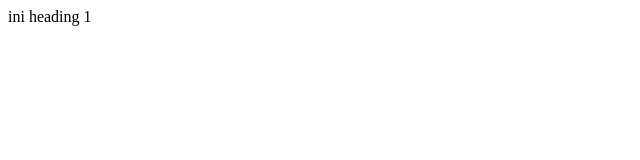
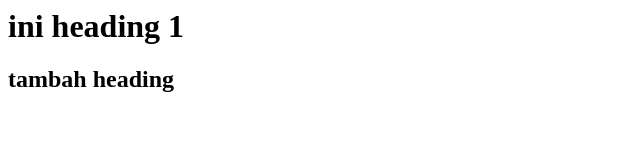
Before and after one commit to adikusuma/belajargithub, a plain HTML site: page index.html in a window 1280 px wide. Shown: the whole page, without its empty margins (0-640 px from the left). Drawn offline with Linux system fonts and the light colour scheme.

Commit message:
commit dari github

```diff
--- a/index.html
+++ b/index.html
@@ -1,5 +1,6 @@
 <html>
 <body>
-<hi> ini heading 1</h2>
+<h1> ini heading 1</h1>
+<h2>tambah heading</h2>
 </body>
 </html>
```
